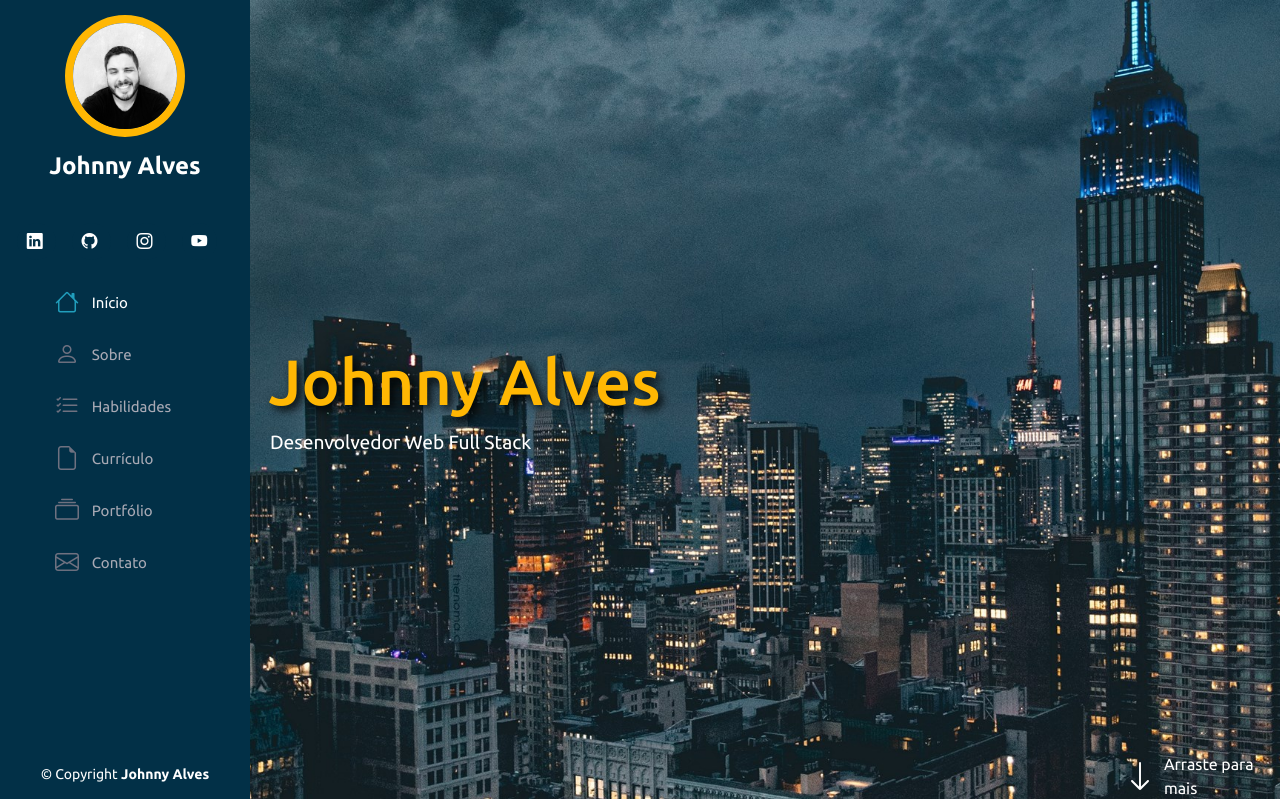
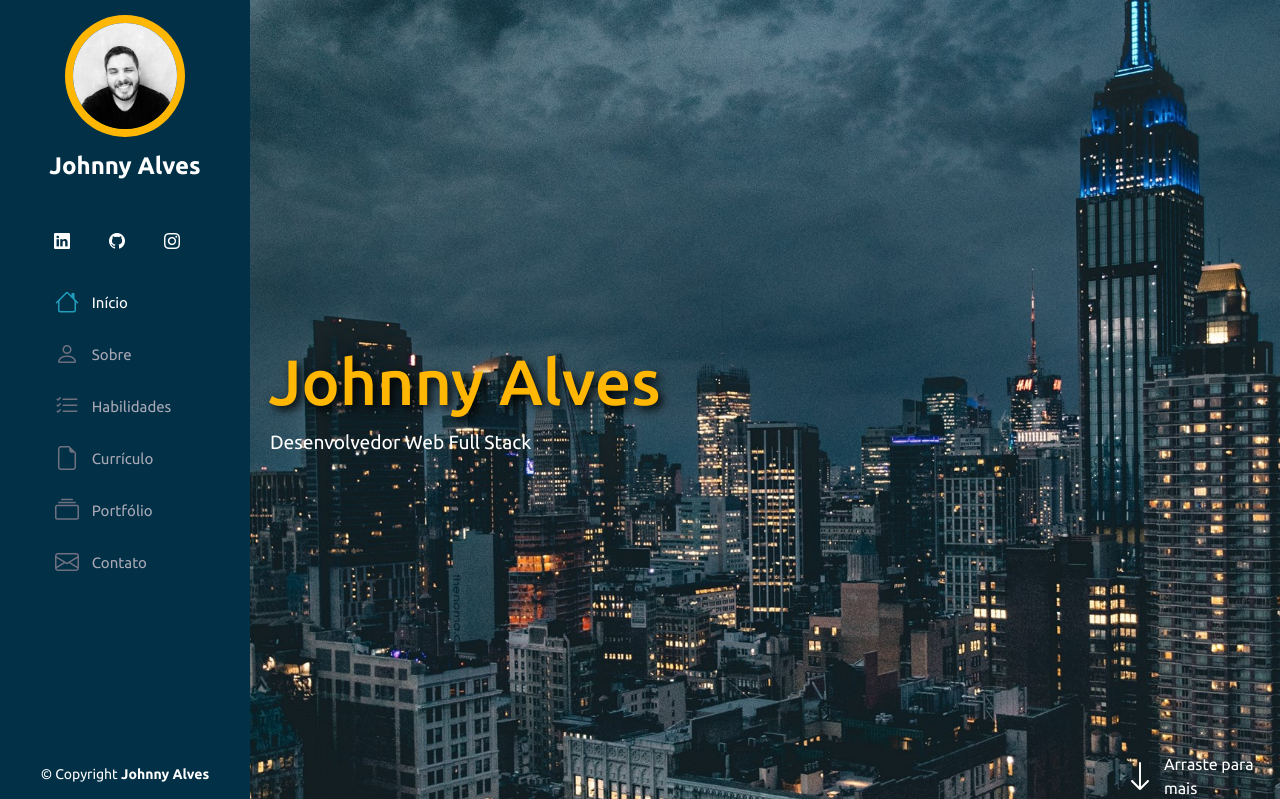
Before and after one commit to johnnyalvesx/portifolio-responsivo, a Flask app: page / in a window 1280 px wide. Shown: the top 799 px of the page. Run offline with Flask 2, Linux system fonts and the light colour scheme; some libraries are stand-ins or nearby versions.

Commit message:
Cor do scroll e remoção ícone YT

```diff
--- a/static/style.css
+++ b/static/style.css
@@ -185,7 +185,7 @@ i.menu-mobile {
 }
 
 *::-webkit-scrollbar-thumb {
-    background-color: #023047;
+    background-color: #FFB703;
 }
 
 .section-bg {
--- a/templates/index.html
+++ b/templates/index.html
@@ -30,9 +30,6 @@
                 </a>
                 <a target="_blank" href="https://instagram.com/johnnyjota/">
                     <i class="bi bi-instagram"></i>
-                </a>
-                <a target="_blank" href="#">
-                    <i class="bi bi-youtube"></i>
                 </a>
             </div>
         </section>
```
